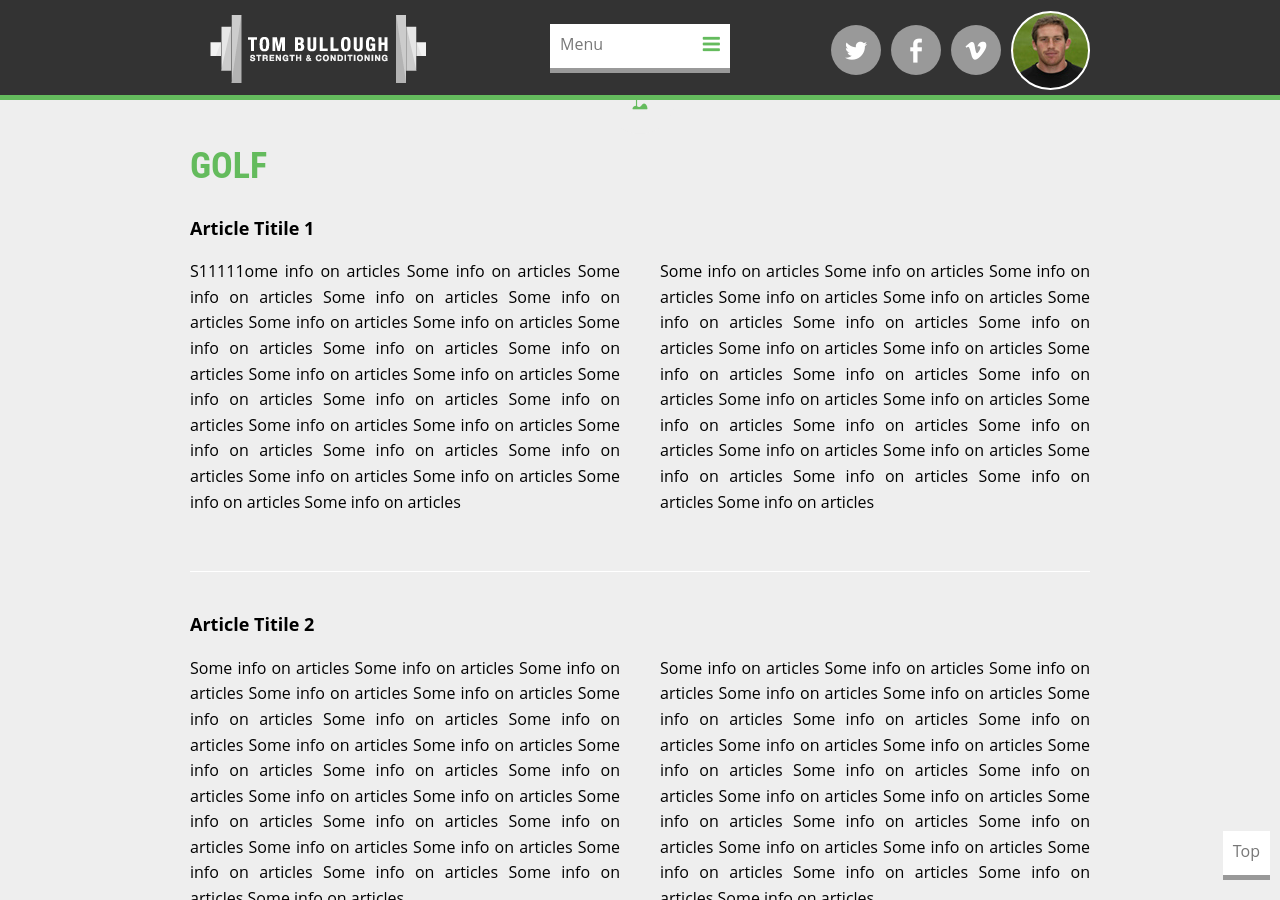
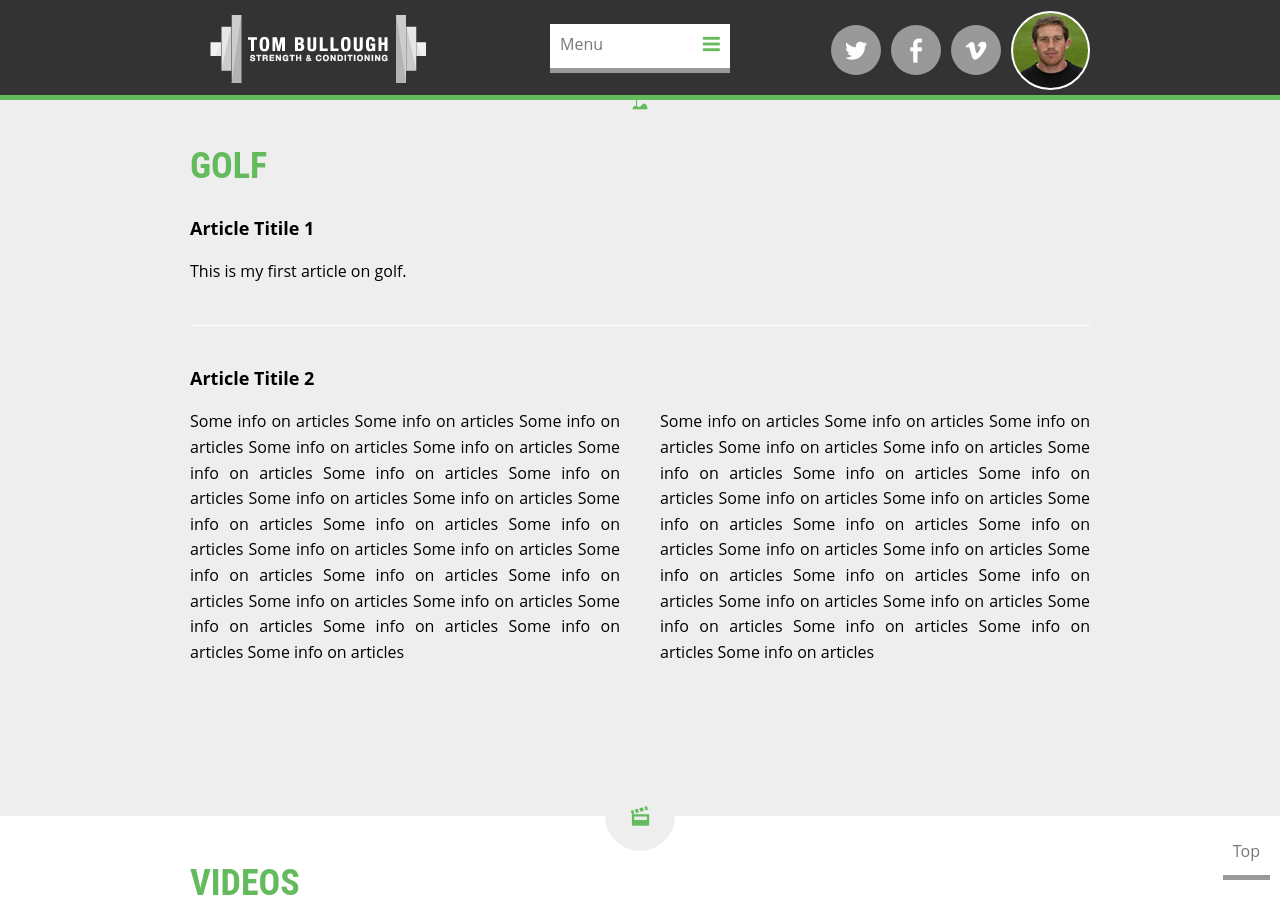
Before and after one commit to tbullough/tbullough.github.io, a Jekyll site: the page built from index.html, in a window 1280 px wide and 900 px high, scrolled down 4457 px. Built offline with Jekyll 4.4.1, drawn with Linux system fonts in a browser that asks for light colours; Markdown is read by kramdown in place of the engine named in the settings.

Commit message:
Update golf.yml
Test in golf update 21/01/14

```diff
--- a/_data/golf.yml
+++ b/_data/golf.yml
@@ -1,6 +1,6 @@
 - heading: Golf
   title: Article Titile 1
-  content: <p>S11111ome info on articles Some info on articles Some info on articles Some info on articles Some info on articles Some info on articles Some info on articles Some info on articles Some info on articles Some info on articles Some info on articles Some info on articles Some info on articles Some info on articles Some info on articles Some info on articles Some info on articles Some info on articles Some info on articles Some info on articles Some info on articles Some info on articles Some info on articles Some info on articles</p><p>Some info on articles Some info on articles Some info on articles Some info on articles Some info on articles Some info on articles Some info on articles Some info on articles Some info on articles Some info on articles Some info on articles Some info on articles Some info on articles Some info on articles Some info on articles Some info on articles Some info on articles Some info on articles Some info on articles Some info on articles Some info on articles Some info on articles Some info on articles Some info on articles</p>
+  content: <p>This is my first article on golf.</p>
 
 - title: Article Titile 2
   content: <p>Some info on articles Some info on articles Some info on articles Some info on articles Some info on articles Some info on articles Some info on articles Some info on articles Some info on articles Some info on articles Some info on articles Some info on articles Some info on articles Some info on articles Some info on articles Some info on articles Some info on articles Some info on articles Some info on articles Some info on articles Some info on articles Some info on articles Some info on articles Some info on articles</p><p>Some info on articles Some info on articles Some info on articles Some info on articles Some info on articles Some info on articles Some info on articles Some info on articles Some info on articles Some info on articles Some info on articles Some info on articles Some info on articles Some info on articles Some info on articles Some info on articles Some info on articles Some info on articles Some info on articles Some info on articles Some info on articles Some info on articles Some info on articles Some info on articles</p>
```
